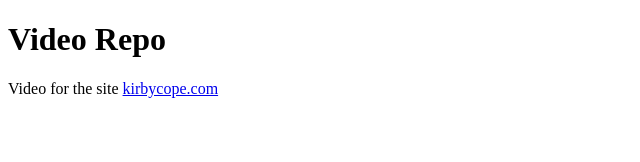
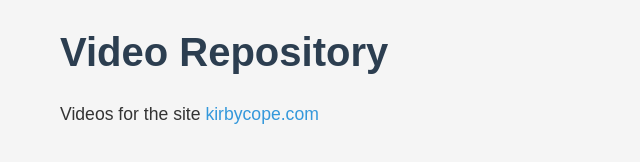
Before and after one commit to kryptic08/videoreposite, a plain HTML site: page index.html in a window 1280 px wide. Shown: the whole page, without its empty margins (0-640 px from the left). Drawn offline with Linux system fonts and the light colour scheme.

Commit message:
Update index.html

```diff
--- a/index.html
+++ b/index.html
@@ -3,11 +3,70 @@
 <head>
     <meta charset="UTF-8">
     <meta name="viewport" content="width=device-width, initial-scale=1.0">
-    <title>Video Repo</title>
+    <title>Video Repository | KirbyCope</title>
     <link rel="icon" type="image/x-icon" href="favicon.ico">
+    <style>
+        /* Basic CSS for styling */
+        * {
+            margin: 0;
+            padding: 0;
+            box-sizing: border-box;
+        }
+
+        body {
+            font-family: Arial, sans-serif;
+            line-height: 1.6;
+            max-width: 1200px;
+            margin: 0 auto;
+            padding: 20px;
+            background-color: #f5f5f5;
+            color: #333;
+        }
+
+        h1 {
+            font-size: 2.5em;
+            margin-bottom: 1rem;
+            color: #2c3e50;
+        }
+
+        p {
+            font-size: 1.1em;
+            margin-bottom: 1.5rem;
+        }
+
+        a {
+            color: #3498db;
+            text-decoration: none;
+            transition: color 0.3s ease;
+        }
+
+        a:hover {
+            color: #2980b9;
+            text-decoration: underline;
+        }
+
+        /* Responsive design */
+        @media (max-width: 768px) {
+            body {
+                padding: 15px;
+            }
+
+            h1 {
+                font-size: 2em;
+            }
+
+            p {
+                font-size: 1em;
+            }
+        }
+    </style>
 </head>
 <body>
-    <h1>Video Repo</h1>
-    <p>Video for the site <a href="https://kirbycope.com">kirbycope.com</a></p>
+    <header>
+        <h1>Video Repository</h1>
+    </header>
+    <main>
+        <p>Videos for the site <a href="https://kirbycope.com" target="_blank" rel="noopener noreferrer">kirbycope.com</a></p>
+    </main>
 </body>
 </html>
```
